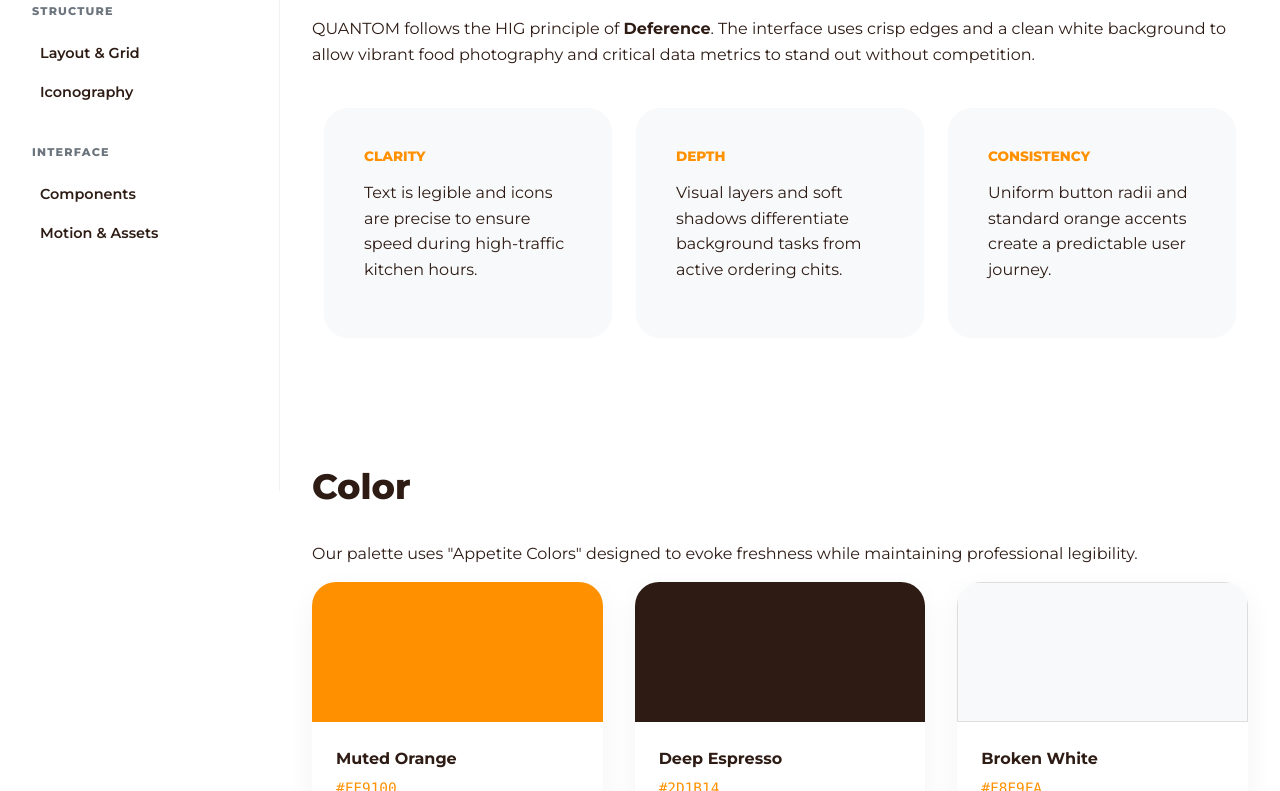
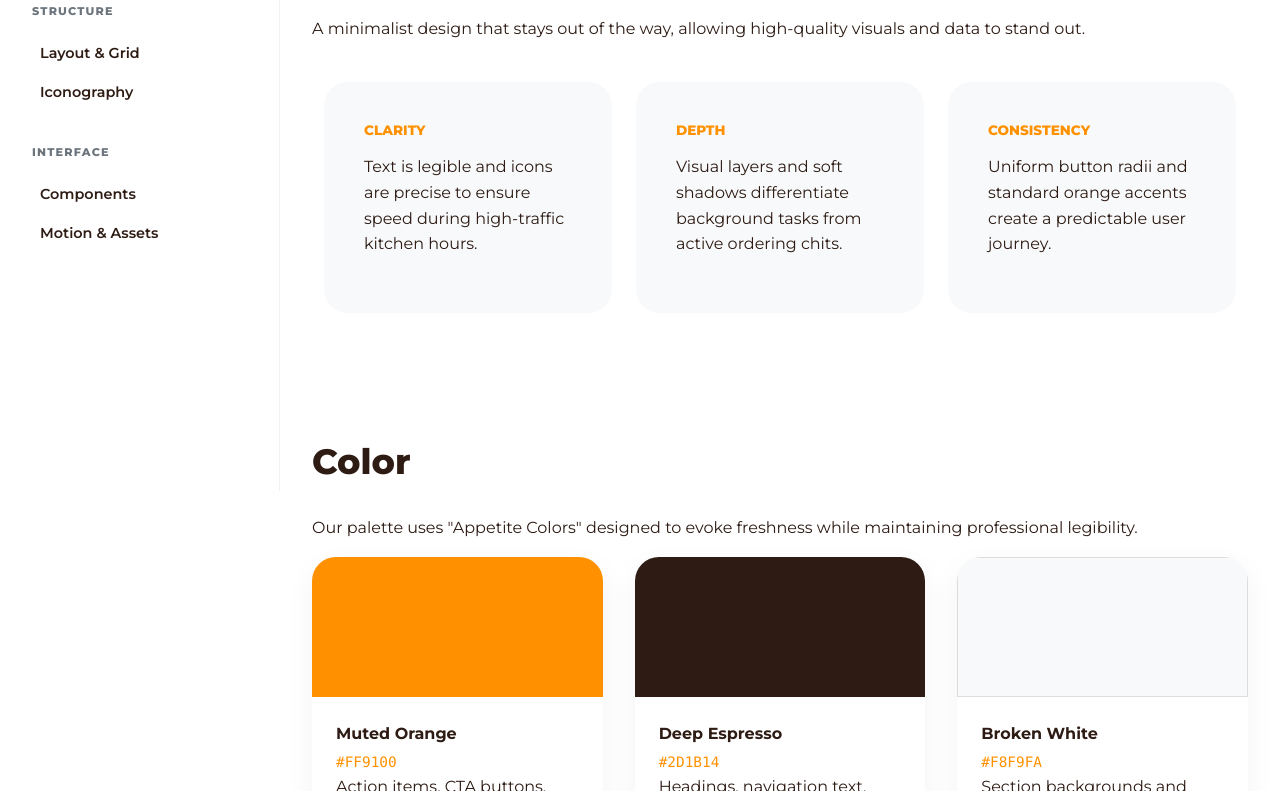
Before and after one commit to ZhEE30/QUANTOM, a plain HTML site: page design-system.html in a window 1280 px wide. Shown: the part 309-1100 px from the top of the page. Drawn offline with nearby package versions, Linux system fonts and the light colour scheme.

Commit message:
Update design-system.html

```diff
--- a/design-system.html
+++ b/design-system.html
@@ -44,7 +44,7 @@
 
             <section id="visual" class="ds-section">
                 <h2>Visual Principles</h2>
-                <p>QUANTOM follows the HIG principle of <strong>Deference</strong>. The interface uses crisp edges and a clean white background to allow vibrant food photography and critical data metrics to stand out without competition.</p>
+                <p>A minimalist design that stays out of the way, allowing high-quality visuals and data to stand out.</p>
                 <div class="row g-4 mt-2">
                     <div class="col-md-4">
                         <div class="principle-card">
```
